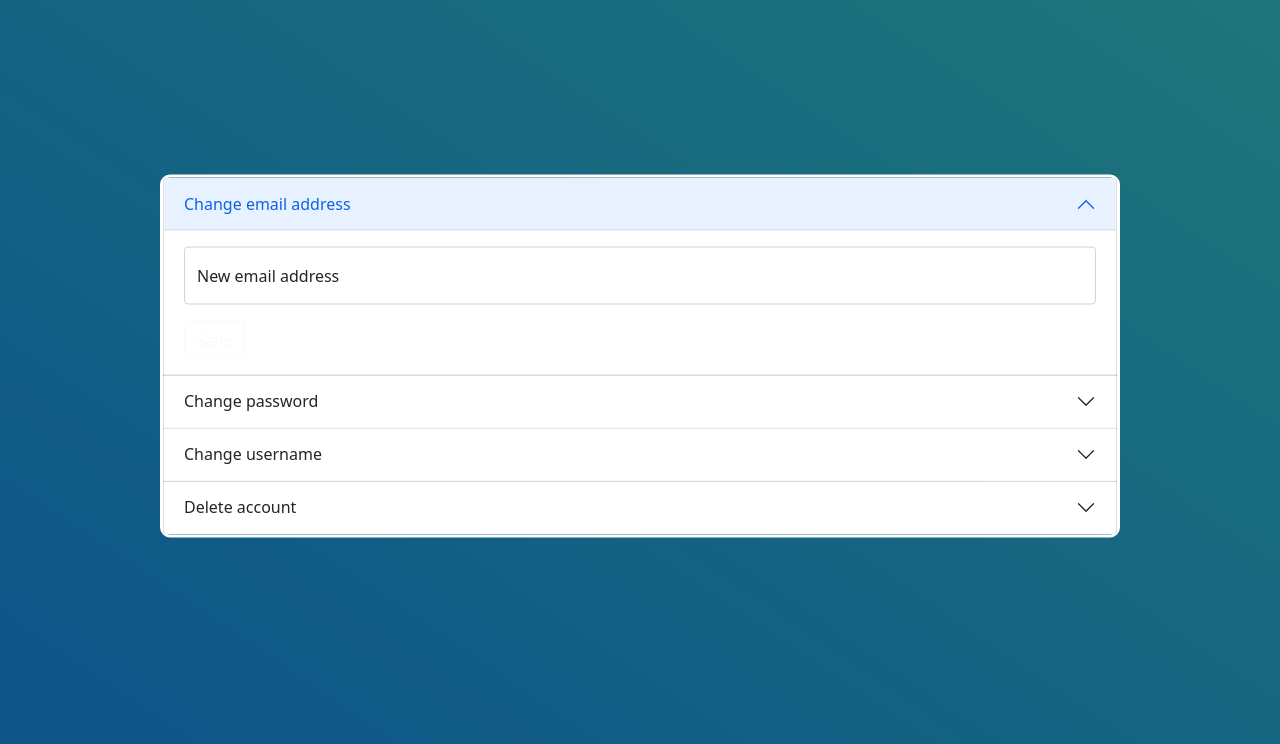
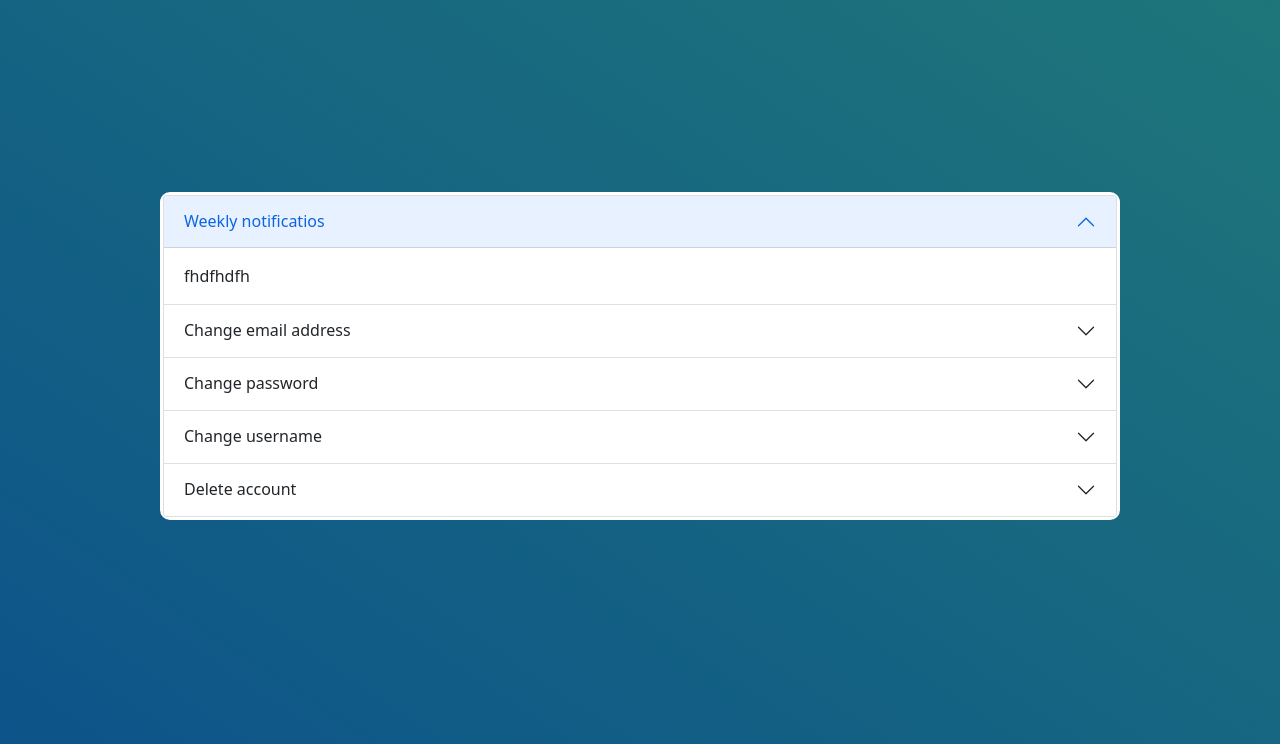
Before and after one commit to ilko27/healther, a PHP site: page /user_settings.php in a window 1280 px wide. Shown: the part 56-800 px from the top of the page. Run offline with PHP 8.4, Linux system fonts and the light colour scheme; the visitor is signed in with stand-in values (Sample User, id 1).

Commit message:
pre on/off notifications

```diff
--- a/js/languages.js
+++ b/js/languages.js
@@ -135,7 +135,7 @@ const dictionary = {
         en: "Language",
         bg: "Език"
     },
-    weeklyNotificatios: {
+    weeklyNotifications: {
         en: "Weekly notificatios",
         bg: "Седмични известия"
     }
--- a/user_settings.php
+++ b/user_settings.php
@@ -41,12 +41,27 @@ if(!isset($_SESSION['userSession'])){
     <br>
     <div class="accordion" id="accordion">
         <div class="accordion-item">
+            <h2 class="accordion-header" id="headingFive">
+            <button class="accordion-button" type="button" data-bs-toggle="collapse" data-bs-target="#collapseFive" aria-expanded="true" aria-controls="collapseFive">
+            <script>translate('weeklyNotifications', language);</script>
+            </button>
+            </h2>
+            <div id="collapseFive" class="accordion-collapse collapse show" aria-labelledby="headingFive" data-bs-parent="#accordion">
+            <div class="accordion-body">
+
+                <!-- put on/off button for wn -->
+                fhdfhdfh
+
+            </div>
+            </div>
+        </div>
+        <div class="accordion-item">
             <h2 class="accordion-header" id="headingOne">
-            <button class="accordion-button" type="button" data-bs-toggle="collapse" data-bs-target="#collapseOne" aria-expanded="true" aria-controls="collapseOne">
+            <button class="accordion-button collapsed" type="button" data-bs-toggle="collapse" data-bs-target="#collapseOne" aria-expanded="false" aria-controls="collapseOne">
             <script>translate('changeEmailAddress', language);</script>
             </button>
             </h2>
-            <div id="collapseOne" class="accordion-collapse collapse show" aria-labelledby="headingOne" data-bs-parent="#accordion">
+            <div id="collapseOne" class="accordion-collapse collapse" aria-labelledby="headingOne" data-bs-parent="#accordion">
             <div class="accordion-body">
 
 
```
Also changed, not shown: php/notifications.php (+4 -6 lines).
